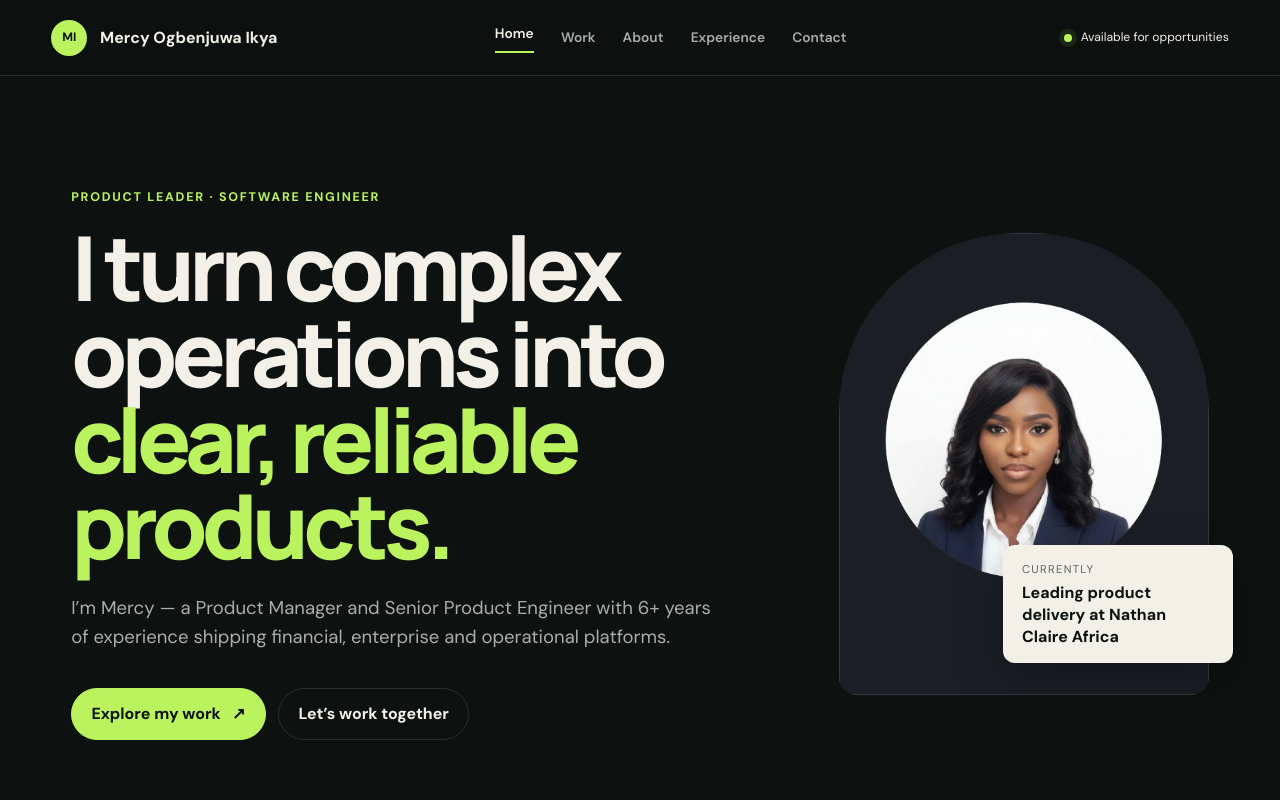
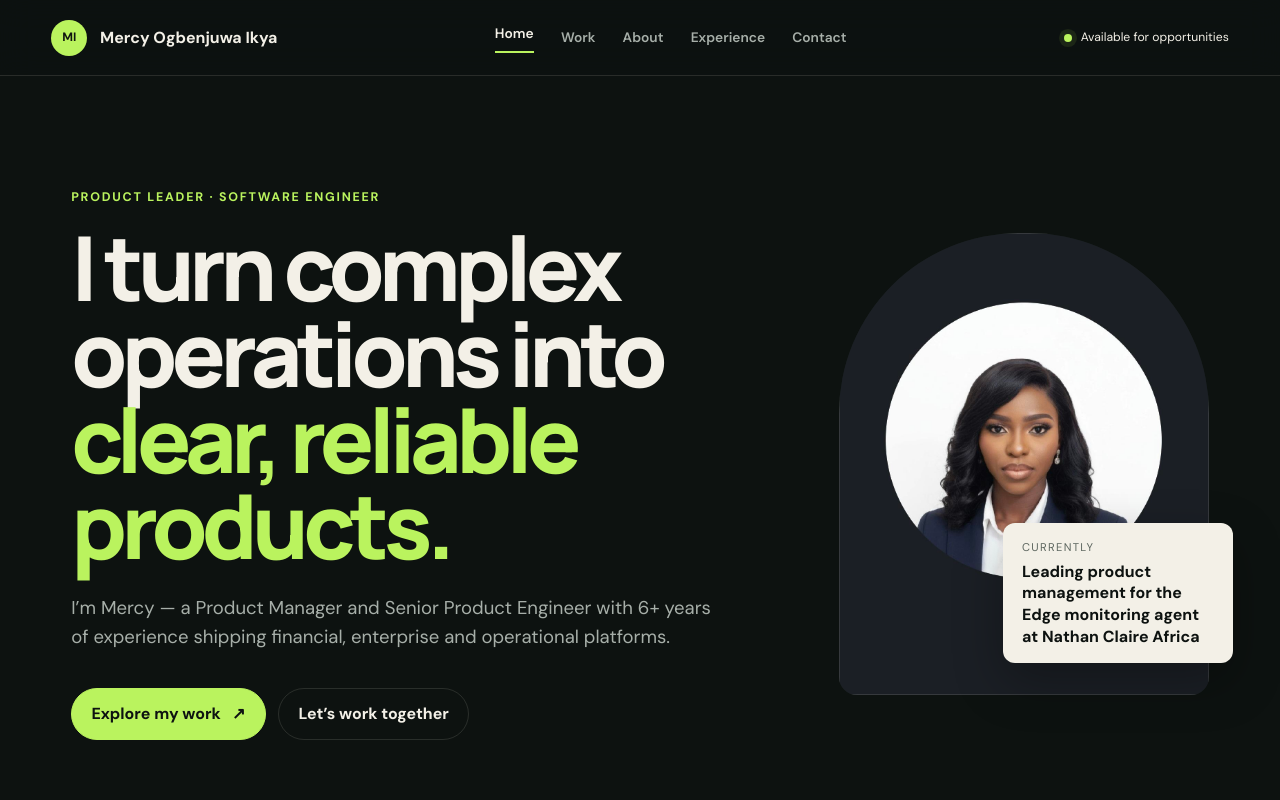
Before and after one commit to Mercyogbenjuwa/My-portfolio, a Next.js app: page / in a window 1280 px wide. Shown: the top 800 px of the page. Built offline with nearby package versions, Linux system fonts and the light colour scheme.

Commit message:
Clarify Edge product management scope

```diff
--- a/pages/index.jsx
+++ b/pages/index.jsx
@@ -8,7 +8,7 @@ export default function HomePage() {
   return <>
     <section className={styles.hero}>
       <div className={styles.heroCopy}><p className="eyebrow">Product leader · Software engineer</p><h1>I turn complex operations into <em>clear, reliable products.</em></h1><p className={styles.intro}>I’m Mercy — a Product Manager and Senior Product Engineer with 6+ years of experience shipping financial, enterprise and operational platforms.</p><div className={styles.actions}><Link href="/projects"><a className="button">Explore my work <span>↗</span></a></Link><Link href="/contact"><a className="button secondary">Let’s work together</a></Link></div></div>
-      <div className={styles.portrait}><div className={styles.imageWrap}><Image src="/profile.png" alt="Mercy Ogbenjuwa" layout="fill" objectFit="cover" priority /></div><div className={styles.note}><span>Currently</span><strong>Leading product delivery at Nathan Claire Africa</strong></div></div>
+      <div className={styles.portrait}><div className={styles.imageWrap}><Image src="/profile.png" alt="Mercy Ogbenjuwa" layout="fill" objectFit="cover" priority /></div><div className={styles.note}><span>Currently</span><strong>Leading product management for the Edge monitoring agent at Nathan Claire Africa</strong></div></div>
     </section>
     <section className={styles.marquee} aria-label="Areas of expertise">{capabilities.map((item)=><span key={item}>{item}<b>✦</b></span>)}</section>
     <section className={styles.snapshot}>
```
